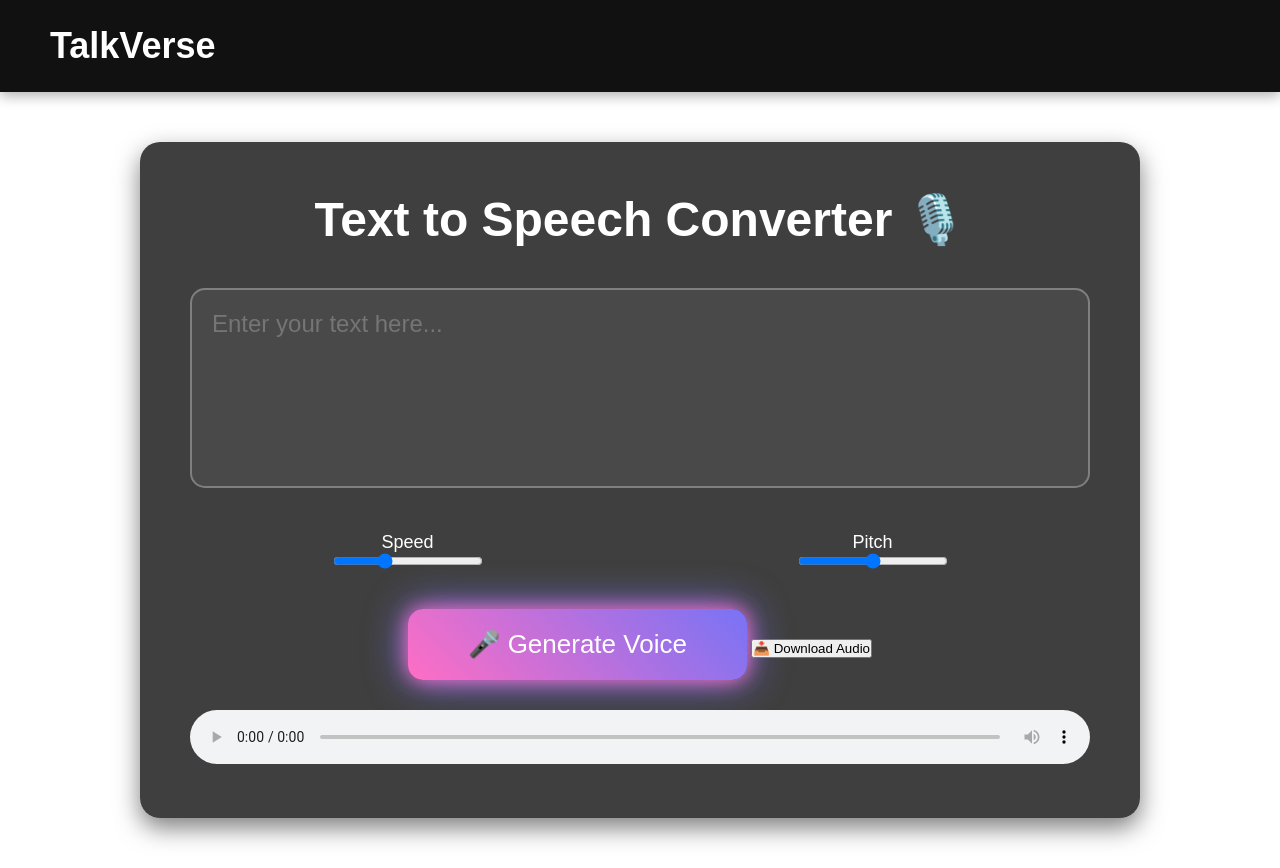
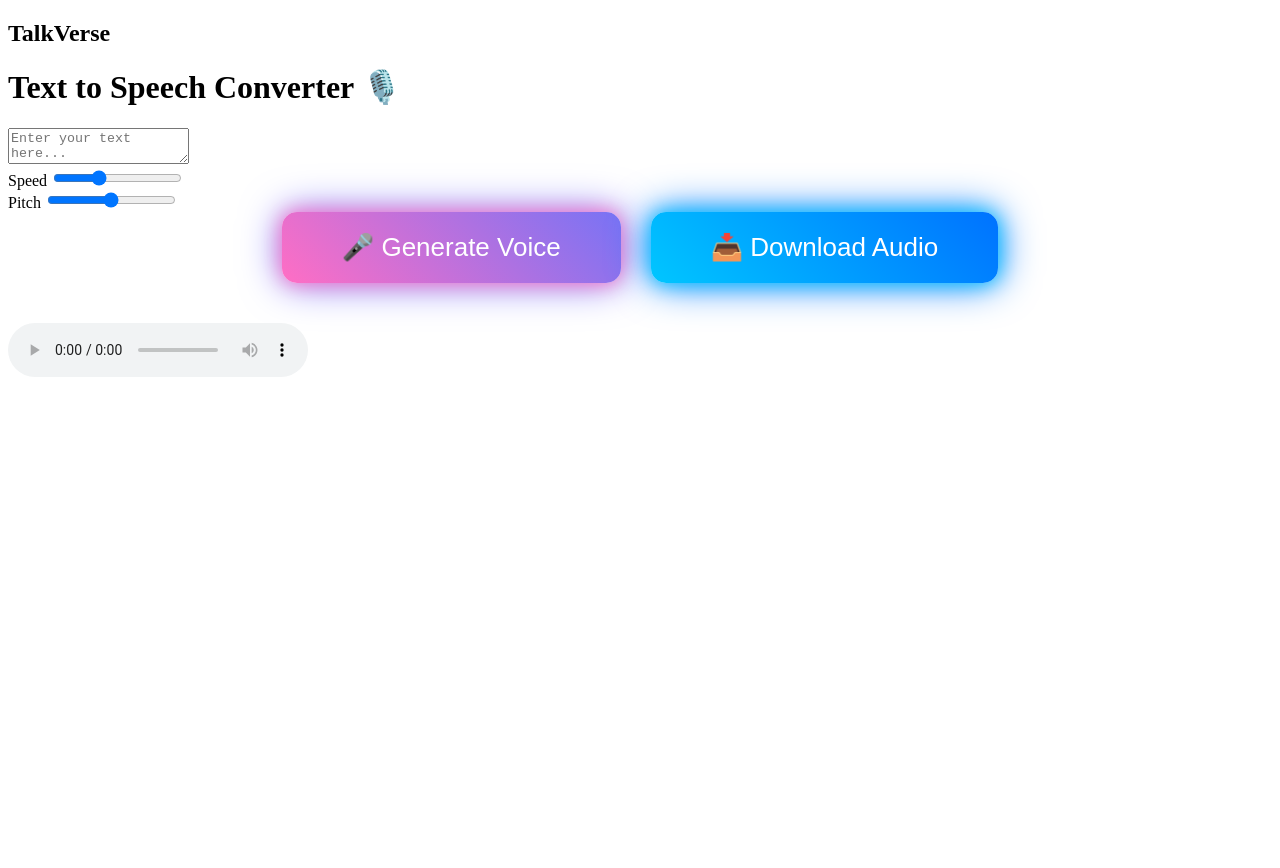
Before and after one commit to zeeshangamingforpc-dev/talkverse, a plain HTML site: page index.html in a window 1280 px wide. After the commit the page ends 800 px from the top, so only its background shows below. Drawn offline with Linux system fonts and the light colour scheme.

Commit message:
Update style.css

```diff
--- a/style.css
+++ b/style.css
@@ -1,88 +1,27 @@
-/* Reset */
-* {
-    margin: 0;
-    padding: 0;
-    box-sizing: border-box;
-    font-family: 'Arial', sans-serif;
-}
-
-/* Navbar */
-.navbar {
-    width: 100%;
-    padding: 25px 50px;
-    background: #111;
-    color: #fff;
-    box-shadow: 0 4px 12px rgba(0,0,0,0.3);
-}
-
-.logo {
-    font-size: 36px;
-    font-weight: bold;
-}
-
-/* Container */
-.container {
-    max-width: 1000px;
-    margin: 50px auto;
-    padding: 50px;
-    background: rgba(30,30,30,0.85);
-    border-radius: 20px;
-    backdrop-filter: blur(10px);
-    color: #fff;
-    text-align: center;
-    box-shadow: 0 10px 25px rgba(0,0,0,0.5);
-}
-
-/* Main Title */
-.main-title {
-    font-size: 48px;
+/* Button Group Styling */
+.button-group {
+    display: flex;
+    justify-content: center;
+    gap: 30px; /* space between buttons */
     margin-bottom: 40px;
 }
 
-/* Textarea */
-textarea {
-    width: 100%;
-    height: 200px;
-    font-size: 24px;
-    padding: 20px;
-    border-radius: 15px;
-    border: 2px solid rgba(255,255,255,0.3);
-    background: rgba(255,255,255,0.05);
-    color: #fff;
-    resize: none;
-    margin-bottom: 40px;
-}
-
-/* Controls */
-.controls {
-    display: flex;
-    justify-content: space-around;
-    margin-bottom: 40px;
-    gap: 30px;
-}
-
-.control {
-    display: flex;
-    flex-direction: column;
-    align-items: center;
-    font-size: 18px;
-}
-
-input[type=range] {
-    width: 150px;
-}
-
-/* Generate Button */
-#generateBtn {
+/* Generate and Download Buttons */
+#generateBtn,
+#downloadBtn {
     font-size: 26px;
-    padding: 20px 60px;
+    padding: 20px 60px; /* increase size */
     border-radius: 15px;
     border: none;
     cursor: pointer;
+    color: #fff;
+    transition: all 0.3s ease;
+}
+
+/* Generate Button Gradient & Hover */
+#generateBtn {
     background: linear-gradient(45deg, #ff6ec4, #7873f5);
-    color: #fff;
     box-shadow: 0 0 20px #ff6ec4, 0 0 40px #7873f5;
-    transition: all 0.3s ease;
 }
 
 #generateBtn:hover {
@@ -90,10 +29,13 @@ input[type=range] {
     transform: scale(1.05);
 }
 
-/* Audio Player */
-audio {
-    width: 100%;
-    margin-top: 30px;
-    outline: none;
-    border-radius: 10px;
+/* Download Button Gradient & Hover */
+#downloadBtn {
+    background: linear-gradient(45deg, #00c6ff, #0072ff);
+    box-shadow: 0 0 20px #00c6ff, 0 0 40px #0072ff;
 }
+
+#downloadBtn:hover {
+    box-shadow: 0 0 30px #00c6ff, 0 0 60px #0072ff;
+    transform: scale(1.05);
+}
```
